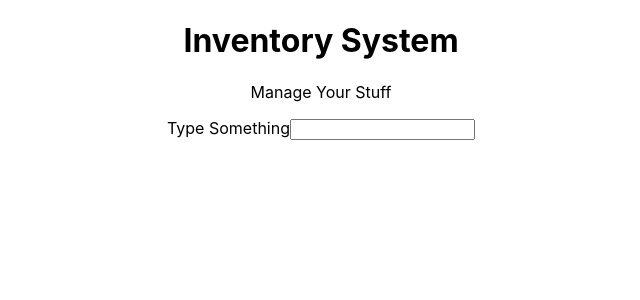
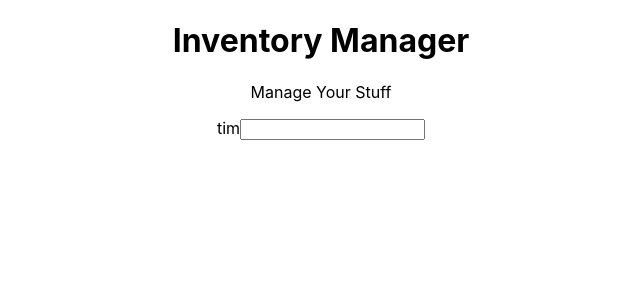
Before and after one commit to ArsalaanAli/React-Inventory-Manager, a React (Create React App) app in the folder inventory/: page / in a window 1280 px wide. Shown: the top 300 px of the page, without its empty margins (319-959 px from the left). Built offline with nearby package versions, Linux system fonts and the light colour scheme.

Commit message:
Added Props

```diff
--- a/inventory/src/App.js
+++ b/inventory/src/App.js
@@ -3,18 +3,23 @@ import Info from "./Info.js";
 function App() {
   return (
     <div className="App">
-      <Info />
-      <AddItem />
+      <Info title="Inventory Manager"/>
+      <AddItem text="tim" number={2}/>
     </div>
   );
 }
 
-function AddItem(){
-  return(
+function AddItem(props) {
+  return (
     <form>
-      <label for="text-form">Type Something</label>
+      <label for="text-form">{props.text}</label>
       <input type="text" id="text-form" />
     </form>
-  )
+  );
+}
+//adding default props
+AddItem.defaultProps = {
+number: 1,
+text: "default"
 }
 export default App;
--- a/inventory/src/Info.js
+++ b/inventory/src/Info.js
@@ -1,13 +1,21 @@
 import React from "react";
 
 class Info extends React.Component{
-    render(){
+    constructor(props) {
+        super(props);
+        console.log(props)
+    }
+    render() {
+        const title = this.props.title;
         return(
             <div>
-            <h1>Inventory System</h1>
+                <h1>{title}</h1>
             <p>Manage Your Stuff</p>
             </div>
         );
     }
 }
+Info.defaultProps = {
+    title:"Title"
+}
 export default Info;
```
